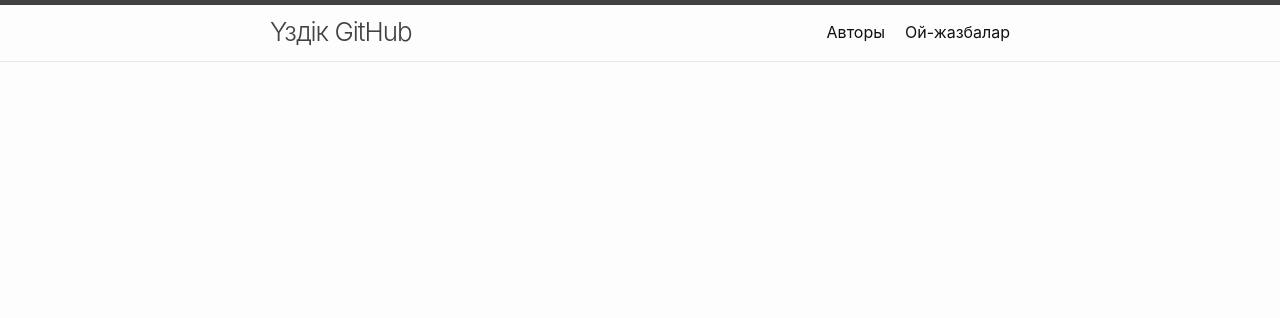
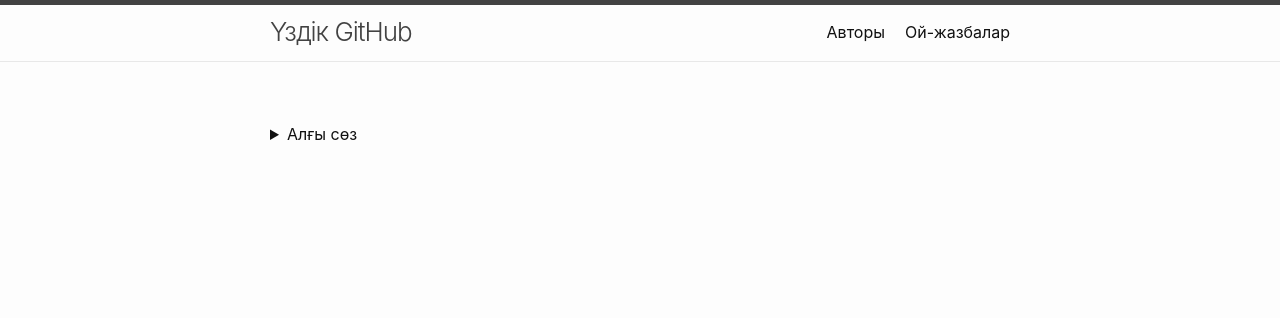
Before and after one commit to uzdik/uzdik.github.io, a Jekyll site: the page built from index.md, in a window 1280 px wide. Shown: the top 318 px of the page. Built offline with Jekyll 4.4.1, drawn with Linux system fonts in a browser that asks for light colours.

Commit message:
Update index.md

```diff
--- a/index.md
+++ b/index.md
@@ -1,3 +1,21 @@
 ---
 layout: page
 ---
+
+
+<details>
+  <summary>Алғы сөз</summary>
+  <div style="position: relative;">
+  <img src="\assets\img\uzdik-logo.png" alt="Image" style="position: absolute; top: 30px; left: 0; width: 95px; height: 95px;">
+</div>
+
+<p style="text-align: center;"><b><i>Қош келдіңіз - Үздік Білімпаз!</i></b></p>
+<p style="text-align: right;">
+<i>Жаңа қадамдарыңыз оңынан болсын!<br>
+Бағдарламалау білімдеріңіз шыңданып,<br>Биік белестерді бағындыру нәсіп етсін!<br><b>Әумин</b></i>
+</p>
+
+<p><i>Бұл бастаманың өмірге келуіне негізгі себеп &mdash; қаншама менен білім алған аяулы ұстаздар мен ізденімпаз жастардың басын бір платформаға жинап, тек курста алған білімдерімен шектелмей, оларды әрі қарай жетілдіру, жаңа тақырыптарды түсіндіру, қазақша пайдалы ресурстар мен контенттерді көбейту, осылайша қазағымның ілгері дамуына әсер ету!</i></p>
+
+<p><i>Жалпы алғанда, енді қысқа мерзімді курстардың орнына, <b>“Үздік Github”</b> деп аталатын &mdash; жаңа үлгідегі, өзімнің бүкіл жобаларымды бір жерге жинап, оның ішінде өз курс сабақтарым, жеке ой-жазбаралырым, әрдайым оңай қол жетімді бола алатын, олимпиадалық, бағдарламалық негіздеріне қатысты пайдалы ақпараттарға толы, бейне мен қысқаша қарапайым конспект түрінде жазбалары бар жеке авторлық жоба болмақ!</i></p>
+</details>
```
